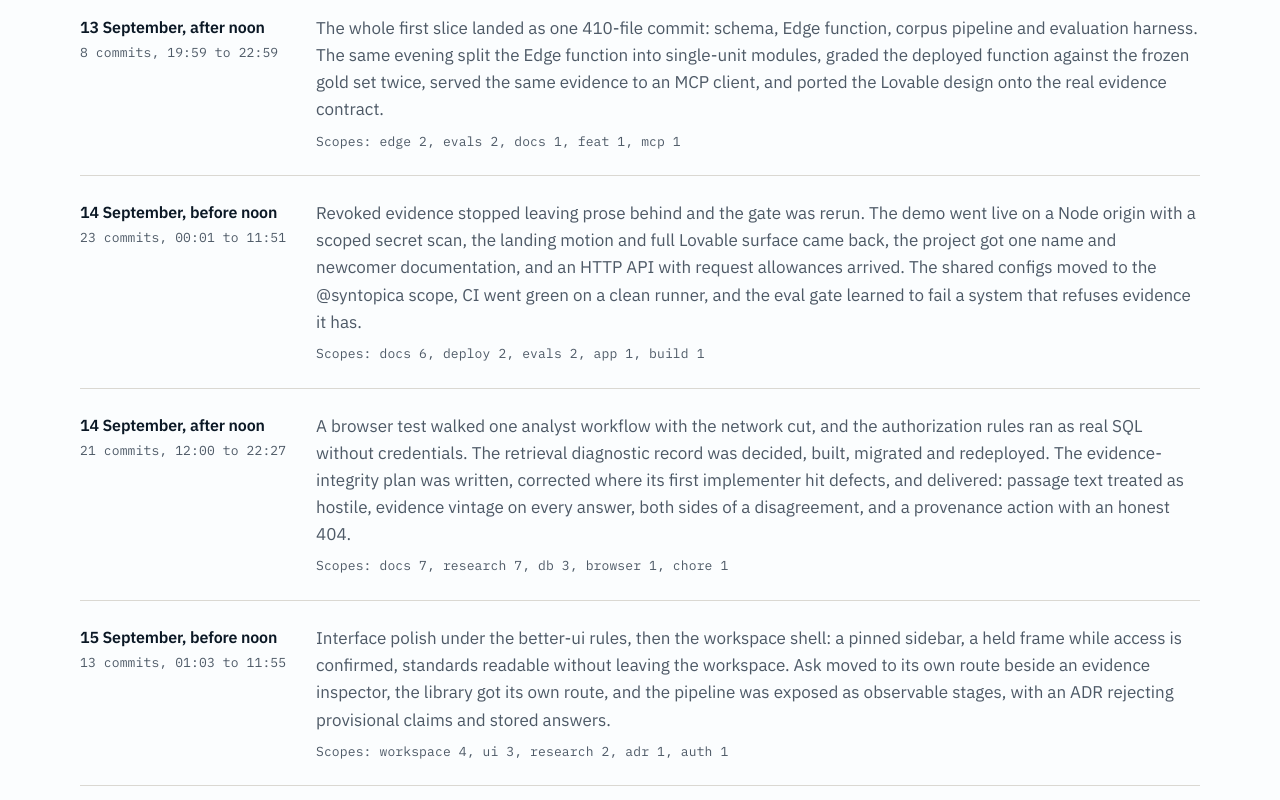
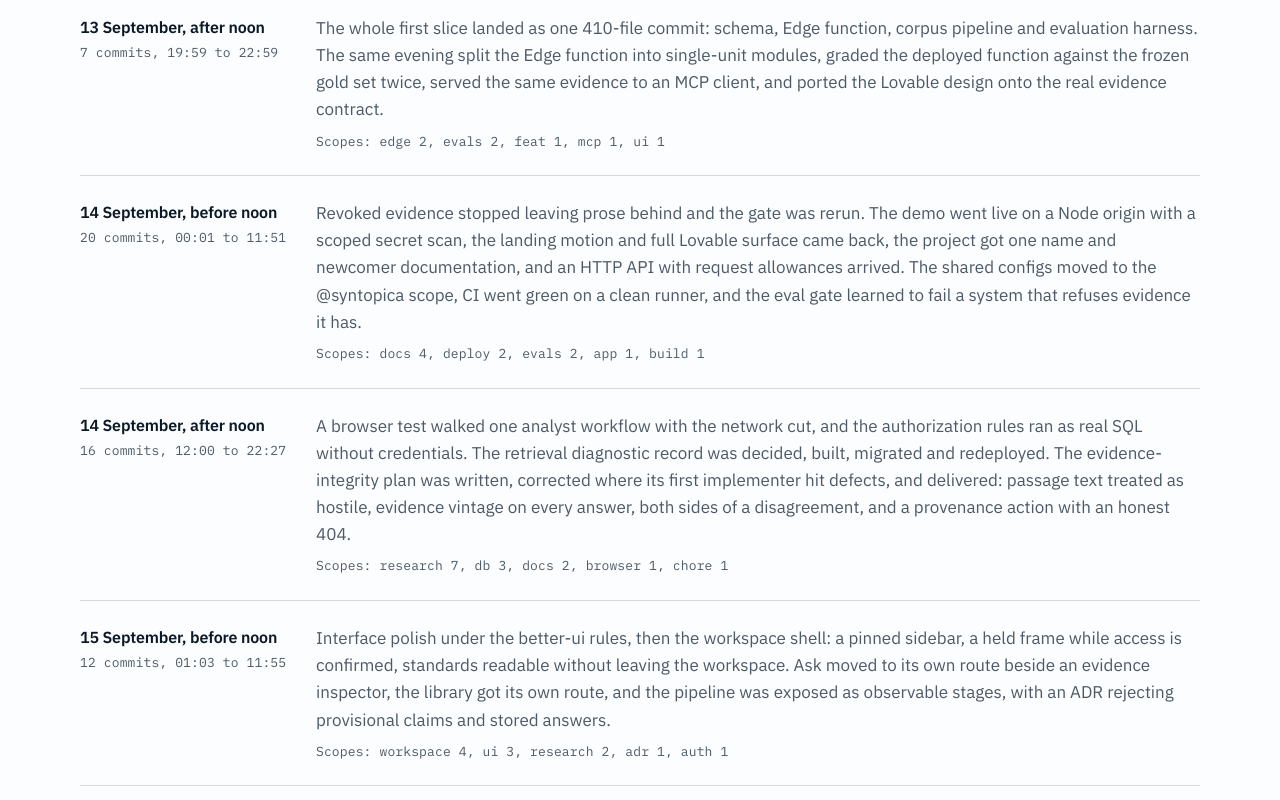
Before and after one commit to CristianDeluxe/inpractise-demo, a React (Vite) app: page /built in a window 1280 px wide. Shown: the part 1020-1820 px from the top of the page. Built offline with nearby package versions, Linux system fonts and the light colour scheme; no server answers.

Commit message:
chore(built): regenerate build stats against the rewritten history

```diff
--- a/src/public/buildStats.ts
+++ b/src/public/buildStats.ts
@@ -4,51 +4,51 @@
 // result. The page at /built imports this file and never reads git at runtime.
 export const buildStats = {
   head: {
-    hash: '0ce60d8',
+    hash: '9e95ddf',
     date: '2026-09-16T02:17:50+02:00',
   },
   firstCommitAt: '13 September 2026, 19:59',
   lastCommitAt: '16 September 2026, 02:17',
   elapsedHours: 54,
   calendarDays: 4,
-  commitCount: 129,
+  commitCount: 116,
   files: {
-    tracked: 1662,
+    tracked: 1645,
     source: 673,
     edge: 354,
     migrations: 16,
     tests: 104,
-    docs: 39,
+    docs: 26,
   },
   halfDays: [
     {
       key: '2026-09-13-pm',
       label: '13 September, after noon',
-      commitCount: 8,
+      commitCount: 7,
       firstAt: '19:59',
       lastAt: '22:59',
-      scopes: ['edge 2', 'evals 2', 'docs 1', 'feat 1', 'mcp 1'],
+      scopes: ['edge 2', 'evals 2', 'feat 1', 'mcp 1', 'ui 1'],
     },
     {
       key: '2026-09-14-am',
       label: '14 September, before noon',
-      commitCount: 23,
+      commitCount: 20,
       firstAt: '00:01',
       lastAt: '11:51',
-      scopes: ['docs 6', 'deploy 2', 'evals 2', 'app 1', 'build 1'],
+      scopes: ['docs 4', 'deploy 2', 'evals 2', 'app 1', 'build 1'],
     },
     {
       key: '2026-09-14-pm',
       label: '14 September, after noon',
-      commitCount: 21,
+      commitCount: 16,
       firstAt: '12:00',
       lastAt: '22:27',
-      scopes: ['docs 7', 'research 7', 'db 3', 'browser 1', 'chore 1'],
+      scopes: ['research 7', 'db 3', 'docs 2', 'browser 1', 'chore 1'],
     },
     {
       key: '2026-09-15-am',
       label: '15 September, before noon',
-      commitCount: 13,
+      commitCount: 12,
       firstAt: '01:03',
       lastAt: '11:55',
       scopes: ['workspace 4', 'ui 3', 'research 2', 'adr 1', 'auth 1'],
@@ -56,7 +56,7 @@ export const buildStats = {
     {
       key: '2026-09-15-pm',
       label: '15 September, after noon',
-      commitCount: 33,
+      commitCount: 31,
       firstAt: '12:03',
       lastAt: '18:31',
       scopes: ['research 4', 'ui 4', 'docs 3', 'landing 3', 'public 3'],
@@ -64,7 +64,7 @@ export const buildStats = {
     {
       key: '2026-09-16-am',
       label: '16 September, before noon',
-      commitCount: 31,
+      commitCount: 30,
       firstAt: '00:07',
       lastAt: '02:17',
       scopes: ['research 5', 'docs 4', 'client 2', 'corpus 2', 'db 2'],
```
